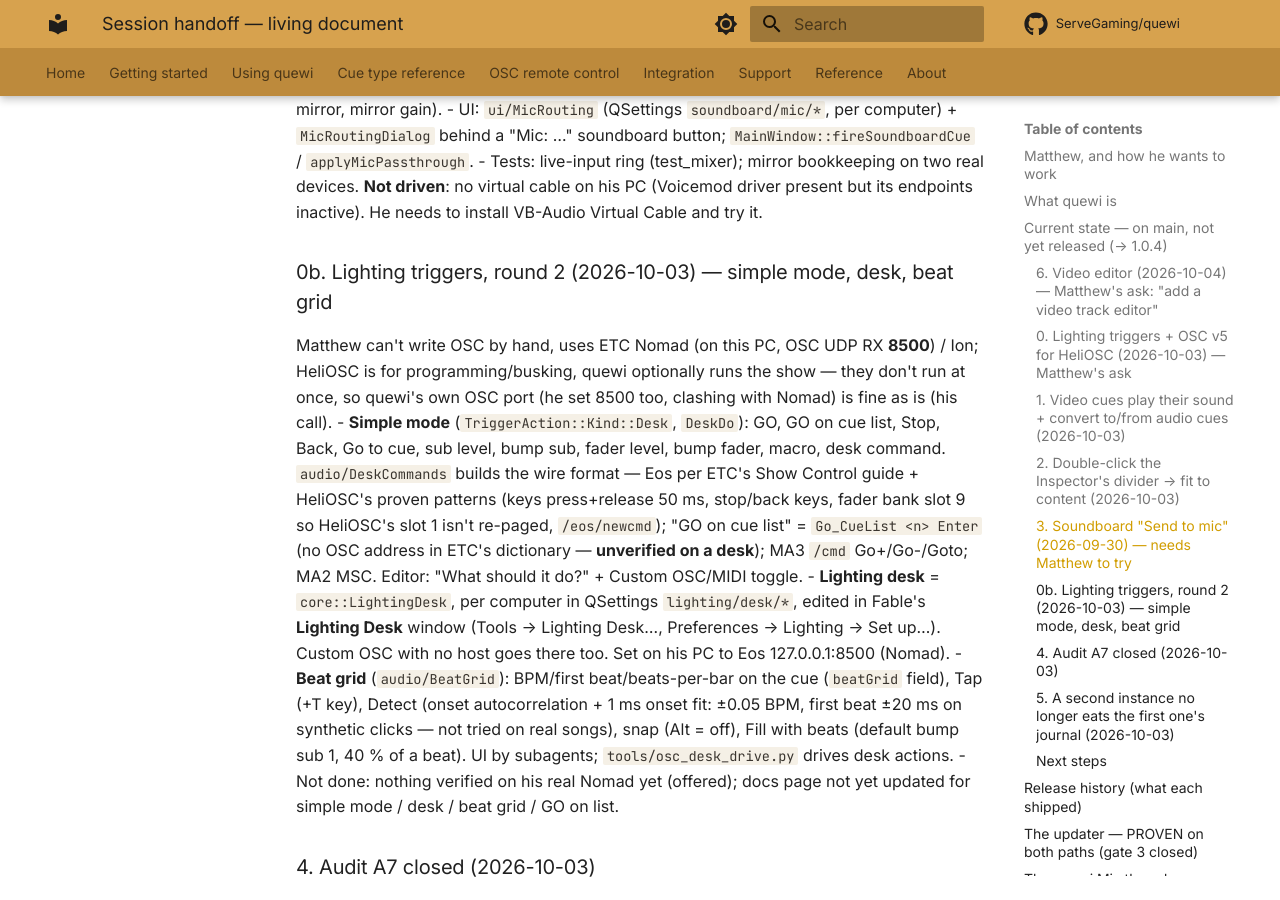
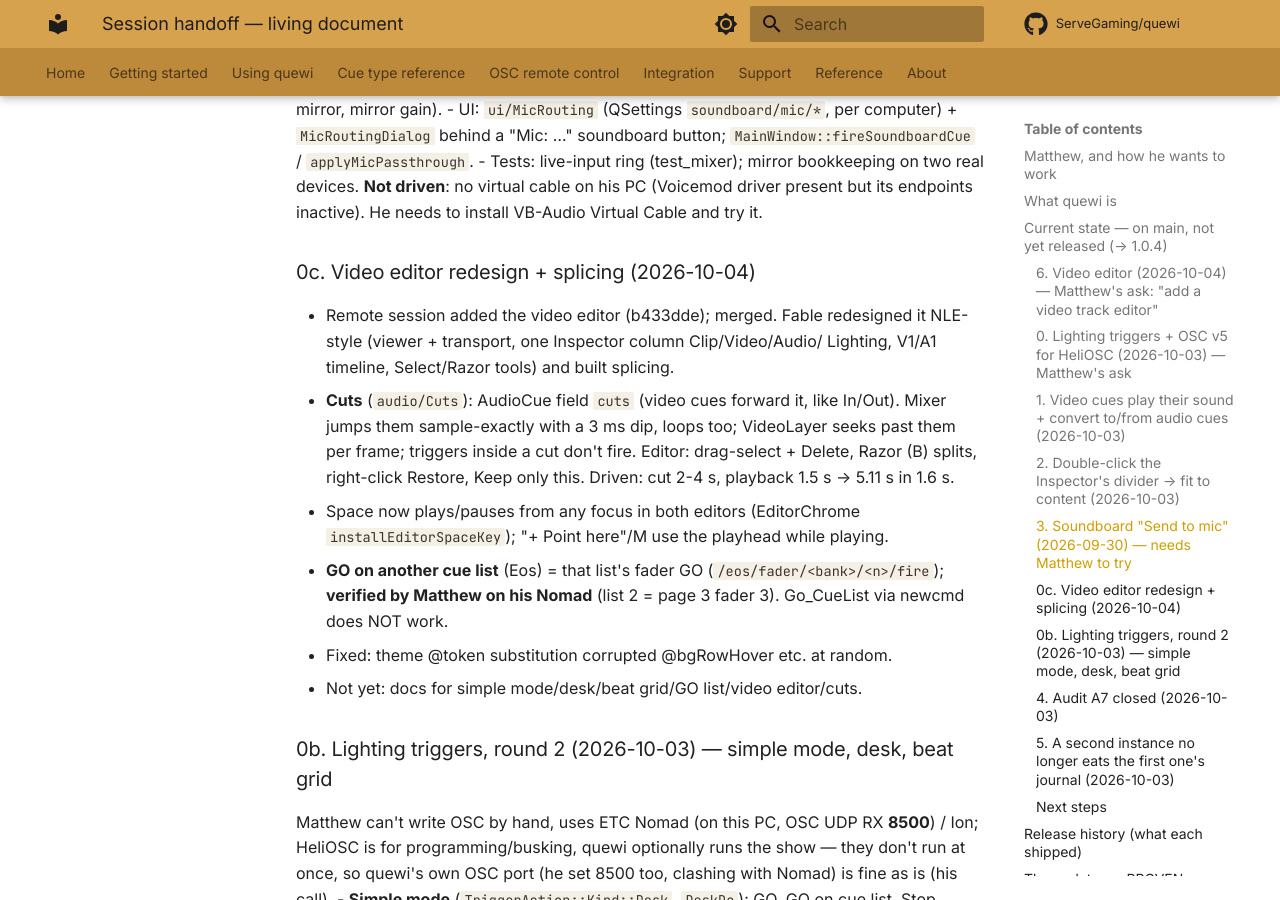
Before and after one commit to ServeGaming/quewi, an MkDocs documentation site: the page built from docs/dev/session-handoff.md, in a window 1280 px wide and 900 px high, scrolled down 4826 px. Built offline with MkDocs 1.6.1 and Material for MkDocs 9.7.7, drawn with Linux system fonts in a browser that asks for light colours; comment, search, counter and statistics services are not loaded.

Commit message:
docs(handoff): video editor redesign, splicing, GO-on-list verified
Co-Authored-By: Claude Opus 5.5 <noreply@anthropic.com>

```diff
--- a/docs/dev/session-handoff.md
+++ b/docs/dev/session-handoff.md
@@ -214,6 +214,23 @@ Voicemod-style: pads play into a virtual cable apps use as a microphone.
   **Not driven**: no virtual cable on his PC (Voicemod driver present but its
   endpoints inactive). He needs to install VB-Audio Virtual Cable and try it.
 
+### 0c. Video editor redesign + splicing (2026-10-04)
+- Remote session added the video editor (b433dde); merged. Fable redesigned
+  it NLE-style (viewer + transport, one Inspector column Clip/Video/Audio/
+  Lighting, V1/A1 timeline, Select/Razor tools) and built splicing.
+- **Cuts** (`audio/Cuts`): AudioCue field `cuts` (video cues forward it,
+  like In/Out). Mixer jumps them sample-exactly with a 3 ms dip, loops too;
+  VideoLayer seeks past them per frame; triggers inside a cut don't fire.
+  Editor: drag-select + Delete, Razor (B) splits, right-click Restore,
+  Keep only this. Driven: cut 2-4 s, playback 1.5 s -> 5.11 s in 1.6 s.
+- Space now plays/pauses from any focus in both editors (EditorChrome
+  `installEditorSpaceKey`); "+ Point here"/M use the playhead while playing.
+- **GO on another cue list** (Eos) = that list's fader GO
+  (`/eos/fader/<bank>/<n>/fire`); **verified by Matthew on his Nomad**
+  (list 2 = page 3 fader 3). Go_CueList via newcmd does NOT work.
+- Fixed: theme @token substitution corrupted @bgRowHover etc. at random.
+- Not yet: docs for simple mode/desk/beat grid/GO list/video editor/cuts.
+
 ### 0b. Lighting triggers, round 2 (2026-10-03) — simple mode, desk, beat grid
 Matthew can't write OSC by hand, uses ETC Nomad (on this PC, OSC UDP RX
 **8500**) / Ion; HeliOSC is for programming/busking, quewi optionally runs the
```
